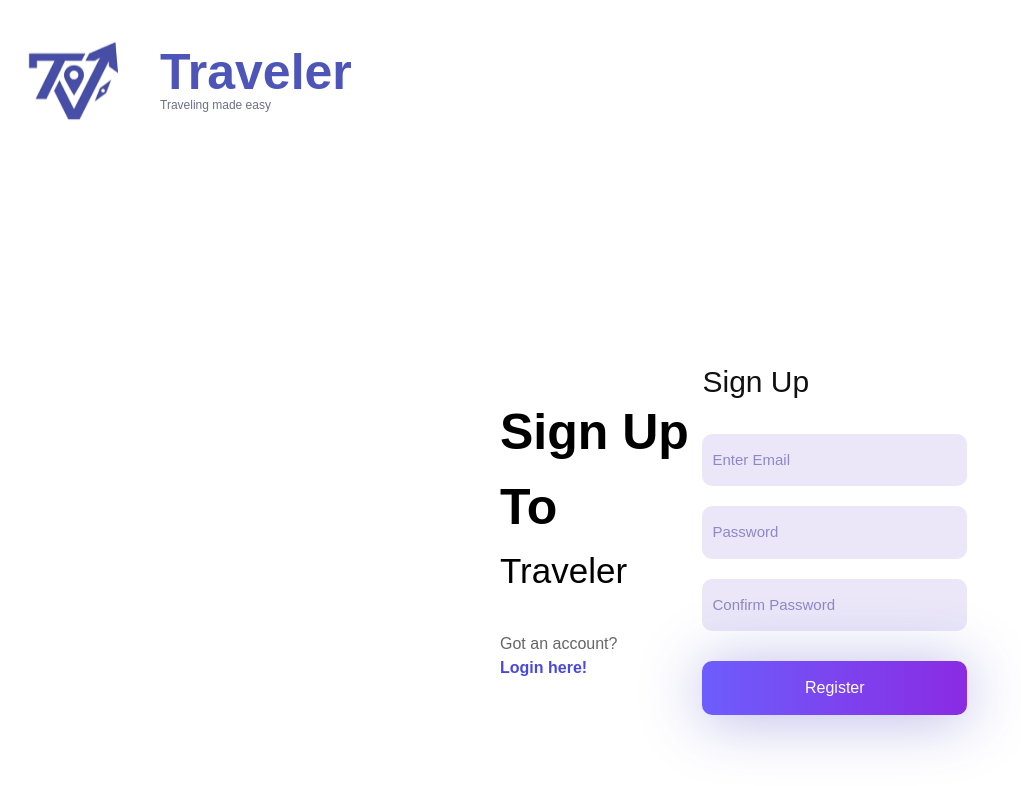
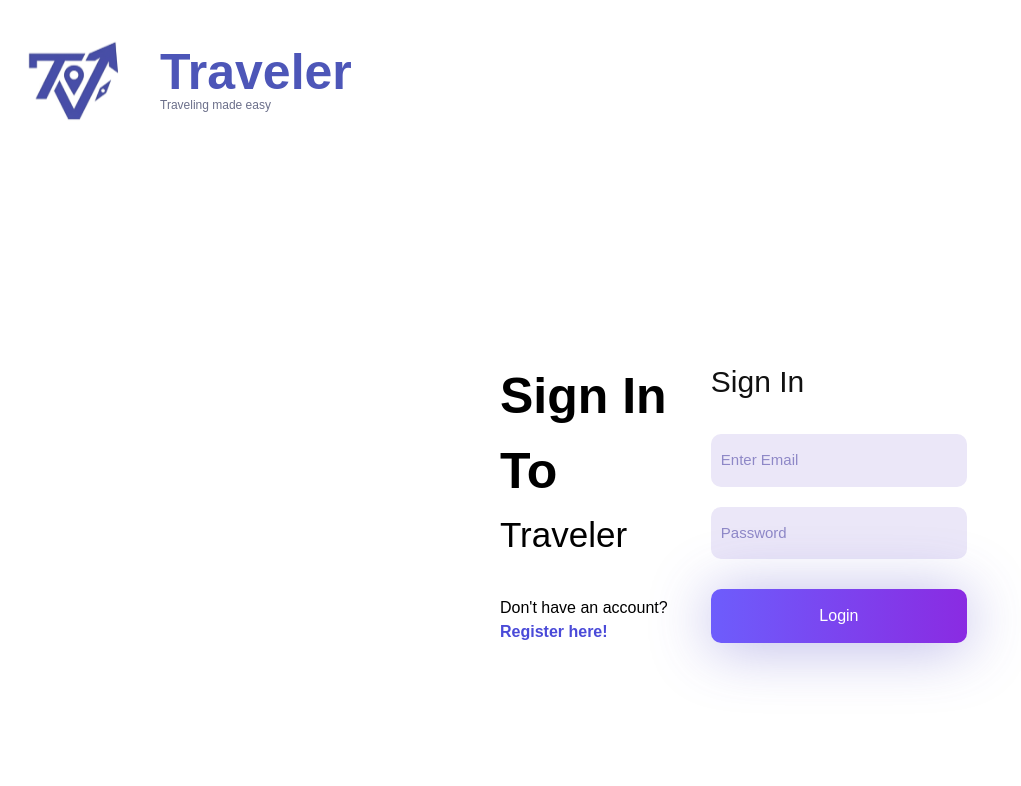
Before and after one commit to tanajj17891/traveler-frontend, a React (Vite) app in the folder traveler-frontend/: page /Login in a window 1280 px wide. Shown: the top 786 px of the page, without its empty margins (0-1021 px from the left). Built offline with nearby package versions, Linux system fonts and the light colour scheme.

Commit message:
trying to make buttons interactive

```diff
--- a/traveler-frontend/package.json
+++ b/traveler-frontend/package.json
@@ -13,6 +13,7 @@
     "@tailwindcss/vite": "^4.2.2",
     "react": "^19.2.5",
     "react-dom": "^19.2.5",
+    "react-router-dom": "^7.14.2",
     "tailwindcss": "^4.2.2"
   },
   "devDependencies": {
--- a/traveler-frontend/src/App.tsx
+++ b/traveler-frontend/src/App.tsx
@@ -1,7 +1,16 @@
+import { Routes, Route } from "react-router-dom";
 import Signup from "./pages/Signup";
+import Login from "./pages/Login";
+
 
 function App() {
-  return <Signup />;
+  return (
+    <Routes>
+    <Route path = "/Login" element = {<Login />} />
+    <Route path = "/Signup" element = {<Signup />} />
+
+    </Routes>
+  )
 }
 
 export default App;
--- a/traveler-frontend/src/main.tsx
+++ b/traveler-frontend/src/main.tsx
@@ -2,9 +2,13 @@ import React from "react";
 import ReactDOM from "react-dom/client";
 import App from "./App";
 import "./index.css";
+import { BrowserRouter } from "react-router-dom";
 
 ReactDOM.createRoot(document.getElementById("root")!).render(
   <React.StrictMode>
+    <BrowserRouter>
     <App />
+    </BrowserRouter>
+
   </React.StrictMode>
 );
--- a/traveler-frontend/src/pages/Login.css
+++ b/traveler-frontend/src/pages/Login.css
@@ -0,0 +1,164 @@
+.signin-page {
+  background: #ffffff;
+  font-family: Arial, Helvetica, sans-serif;
+    display: grid;
+    gap: 200px;
+}
+
+/* LOGO */
+.signin-logo {
+  top: 30px;
+  left: 40px;
+  width: 130px;
+}
+
+/* LEFT TEXT */
+.signin-left {
+  top: 50%;
+  left: 140px;
+  display: grid;
+  gap:35px
+}
+
+.signin-title {
+  color: #000;
+font-style: normal;
+font-weight: 600;
+font-size: 50px;
+line-height: 75px;
+}
+
+
+.signin-subtitle {
+font-style: normal;
+font-weight: 500;
+font-size: 35px;
+line-height: 52px;
+  color: #000;
+}
+
+.signup-link{
+  font-style: normal;
+  color: #4a4ad8;
+  font-size: 35px;
+}
+
+
+
+.signin-text {
+font-style: normal;
+font-weight: 400;
+font-size: 16px;
+line-height: 24px;
+  color: #666;
+}
+
+
+.Login-link {
+  color: #4a4ad8;
+  font-weight: 600;
+  cursor: pointer;
+}
+
+/* RIGHT FORM */
+.signin-right {
+  top: 80%;
+  right: 700px;
+  width: 340px;
+  display:grid;
+  gap: 30px;
+}
+
+.form-title {
+  font-style: normal;
+font-weight: 500;
+font-size: 30px;
+line-height: 45px;
+  color: #111;
+}
+
+
+
+
+
+.signin-content {
+  display: flex;
+  justify-content: space-between;
+  align-items: center;
+  padding-left: 500px;
+  padding-right: 500px;
+}
+
+/* INPUTS */
+.signin-input {
+  width: 100%;
+    padding-top: 15px;
+    padding-bottom: 15px;
+    padding-left: 10px;
+  border: none;
+  border-radius: 10px;
+  background: #ebe7f8;
+  font-size: 15px;
+  outline: none;
+
+}
+
+.signin-input::placeholder {
+  color: #8e88c7;
+}
+
+/* BUTTON */
+.signin-button {
+  width: 100%;
+  padding-top: 15px;
+    padding-bottom: 15px;
+
+  border: none;
+  border-radius: 10px;
+  background: linear-gradient(90deg, #6d5dfc, #8a2be2);
+  color: white;
+  font-size: 16px;
+  font-weight: 500;
+  cursor: pointer;
+
+box-shadow: 0px 4px 61px rgba(77, 71, 195, 0.4);
+}
+
+.signin-form-inputs {
+    display: grid;
+    gap: 20px;
+}
+
+
+
+
+.logo-wrapper {
+  top: 30px;
+  left: 40px;
+  display: flex;
+  align-items: center;
+  gap: 10px;
+}
+
+.logo-icon {
+  width: 150px;
+  height: auto;
+}
+
+.logo-text {
+  display: flex;
+  flex-direction: column;
+  line-height: 1;
+}
+
+.logo-title {
+  font-size: 50px;
+  font-weight: 700;
+  color: #4d56b8; /* match your purple */
+}
+
+.logo-subtitle {
+  font-size: 12px;
+  color: #6b6f8a;
+  margin-top: 2px;
+}
--- a/traveler-frontend/src/pages/Login.tsx
+++ b/traveler-frontend/src/pages/Login.tsx
@@ -0,0 +1,64 @@
+import "./Login.css";
+import {Link} from "react-router-dom";
+
+const Login = () => {
+
+  return (
+    <div className="signin-page">
+      <div className="logo-wrapper">
+        <img
+          src="/traveler-logo.svg"
+          alt="Traveler icon"
+          className="logo-icon"
+        />
+
+        <div className="logo-text">
+          <span className="logo-title">Traveler</span>
+          <span className="logo-subtitle">Traveling made easy</span>
+        </div>
+      </div>
+
+      <div className="signin-content">
+        <div className="signin-left">
+          <div className="signin-top-header">
+          <h1 className="signin-title">Sign In To</h1>
+          <h2 className="signin-subtitle">Traveler</h2>
+</div>
+<div className="signin-bottom-header">
+          <p>
+            Don't have an account? {" "}
+            <Link to ="/Signup" className="Login-link">
+
+            Register here!
+            </Link>
+            </p>
+
+          </div>
+        </div>
+
+        <div className="signin-right">
+          <div className="signin-form-title">
+          <h2 className="form-title">Sign In</h2></div>
+<div className="signin-form-inputs">
+          <input
+            type="email"
+            placeholder="Enter Email"
+            className="signin-input"
+          />
+
+          <input
+            type="password"
+            placeholder="Password"
+            className="signin-input"
+          />
+
+          </div>
+<div className="signin-form-regist-button">
+          <button className="signin-button">Login</button></div>
+        </div>
+      </div>
+    </div>
+  );
+};
+
+export default Login;
--- a/traveler-frontend/src/pages/Signup.tsx
+++ b/traveler-frontend/src/pages/Signup.tsx
@@ -1,22 +1,55 @@
 import "./Signup.css";
+import {Link} from "react-router-dom";
+import { useState, type ChangeEvent} from "react"
 
 const Signup = () => {
-  console.log('hello')
+  const [formData, setFormData] = useState({
+    email: "",
+    password: "",
+    confirmPassword: "",
+  });
+ const handleChange = (e: ChangeEvent<HTMLInputElement>) => {
+    const { name, value } = e.target;
+    setFormData((prev) => ({
+      ...prev,
+      [name]: value,
+    }));
+  };
+  const handleRegister = async () => {
+    if (formData.password !== formData.confirmPassword) {
+      alert("Passwords do not match!");
+      return;
+    }
+   try {
+      const response = await fetch("http://localhost:5000/api/signup", {
+        method: "POST",
+        headers: { "Content-Type": "application/json" },
+        body: JSON.stringify({
+          email: formData.email,
+          password: formData.password,
+        }),
+      });
+
+      if (response.ok) {
+        alert("Registration successful!");
+      } else {
+        alert("Registration failed.");
+      }
+    } catch (error) {
+      console.error("Error connecting to server:", error);
+    }
+  };
+
+
   return (
     <div className="signup-page">
       <div className="logo-wrapper">
-        <img
-          src="/traveler-logo.svg"
-          alt="Traveler icon"
-          className="logo-icon"
-        />
-
+        <img src="/traveler-logo.svg" alt="Traveler icon" className="logo-icon" />
         <div className="logo-text">
           <span className="logo-title">Traveler</span>
           <span className="logo-subtitle">Traveling made easy</span>
         </div>
       </div>
-
       <div className="signup-content">
         <div className="signup-left">
           <div className="signup-top-header">
@@ -24,37 +57,51 @@ const Signup = () => {
             <h2 className="signup-subtitle">Traveler</h2>
           </div>
           <div className="signup-bottom-header">
-          <p className="signup-text">
-            Got an account? <br />
-            <span className="signup-link"> Login here!</span>
+            <p>
+              Already have an account?{" "}
+              <Link to="/Login" className="Login-link">
+                Login here!
+              </Link>
             </p>
           </div>
         </div>
-
         <div className="signup-right">
           <div className="signup-form-title">
-          <h2 className="form-title">Sign Up</h2></div>
+            <h2 className="form-title">Sign Up</h2>
+          </div>
           <div className="signup-form-inputs">
+            {/* Added 'name', 'value', and 'onChange' to each input */}
             <input
+              name="email"
               type="email"
               placeholder="Enter Email"
               className="signup-input"
+              value={formData.email}
+              onChange={handleChange}
             />
-
             <input
+              name="password"
               type="password"
               placeholder="Password"
               className="signup-input"
+              value={formData.password}
+              onChange={handleChange}
             />
-
             <input
+              name="confirmPassword"
               type="password"
               placeholder="Confirm Password"
               className="signup-input"
+              value={formData.confirmPassword}
+              onChange={handleChange}
             />
           </div>
-<div className="signup-form-regist-button">
-          <button className="signup-button">Register</button></div>
+          <div className="signup-form-register-button">
+            {/* Added 'onClick' to the button */}
+            <button className="signup-button" onClick={handleRegister}>
+              Register
+            </button>
+          </div>
         </div>
       </div>
     </div>
```
Also changed, not shown: 1 other file (tests, documents, lock files or other folders). Lines whose indentation alone changed are shown as unchanged.
